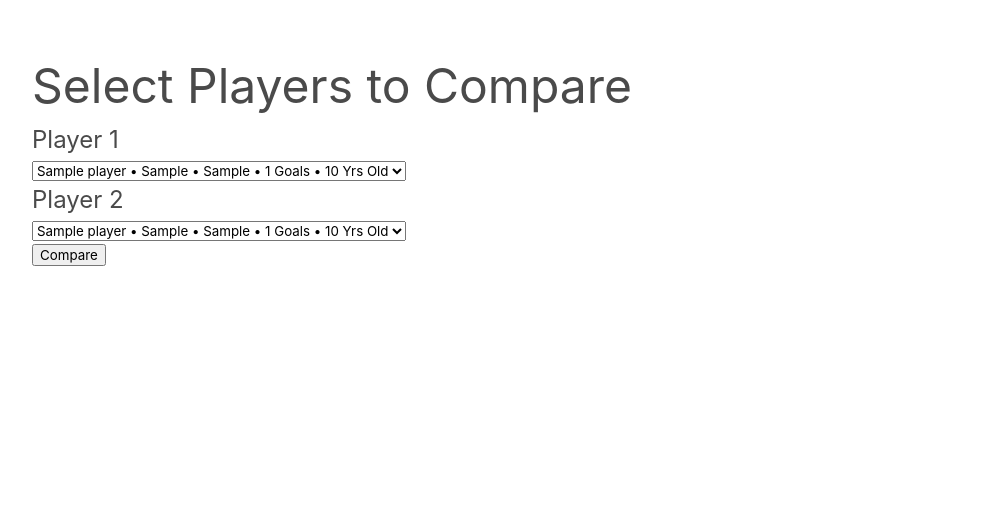
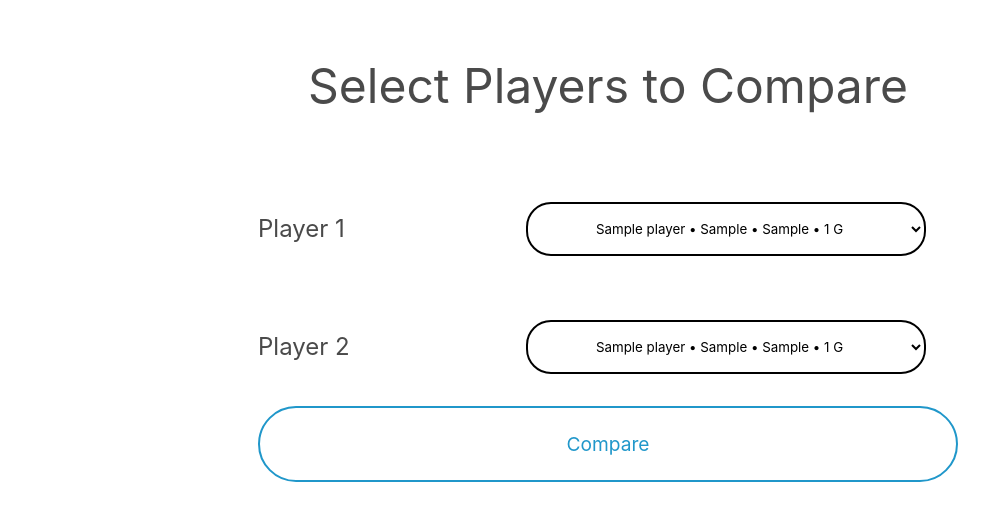
Before and after one commit to owaiswiz/footbook, a Rails app: page /players/compare in a window 1280 px wide. Shown: the part 75-596 px from the top of the page, without its empty margins (32-1021 px from the left). Run offline with Rails 7, Linux system fonts and the light colour scheme; tables that the repository leaves empty hold one stand-in row (values such as "Sample post"); style sheets or scripts are compiled from the project's sources; some libraries are stand-ins or nearby versions.

Commit message:
Add css for player select, show total score

```diff
--- a/app/assets/stylesheets/player.scss
+++ b/app/assets/stylesheets/player.scss
@@ -100,3 +100,45 @@
     background-color: #FFCA28;
   }
 }
+
+.player-select {
+  width: 700px;
+  margin: auto;
+  text-align: center;
+  > form > div {
+    display: flex;
+    align-items: center;
+    justify-content: space-between;
+    margin: auto;
+  }
+  h1 {
+    margin-bottom: 3rem;
+  }
+  select {
+    min-width: 400px;
+    max-width: 400px;
+    border-radius: 25px;
+    outline: none;
+    border: 2px solid black;
+    padding: 1.0rem 4rem;
+    margin: 2rem;
+    margin-left: 5rem;
+    background-color: transparent;
+  }
+   input[type='submit'] {
+    padding: 1.5rem 5rem;
+    width: 100%;
+    border-radius: 100px;
+    outline: none;
+    background-color: transparent;
+    color: #2097ca;
+    border: 2px solid #2097ca;
+    font-size: 1.2rem;
+    cursor: pointer;
+    transition-duration: 0.3s;
+    &:hover {
+      background-color: #2097ca;
+      color: white;
+    }
+   }
+}
```
Also changed, not shown: app/views/player/compare.html.erb (+17 -10 lines).
